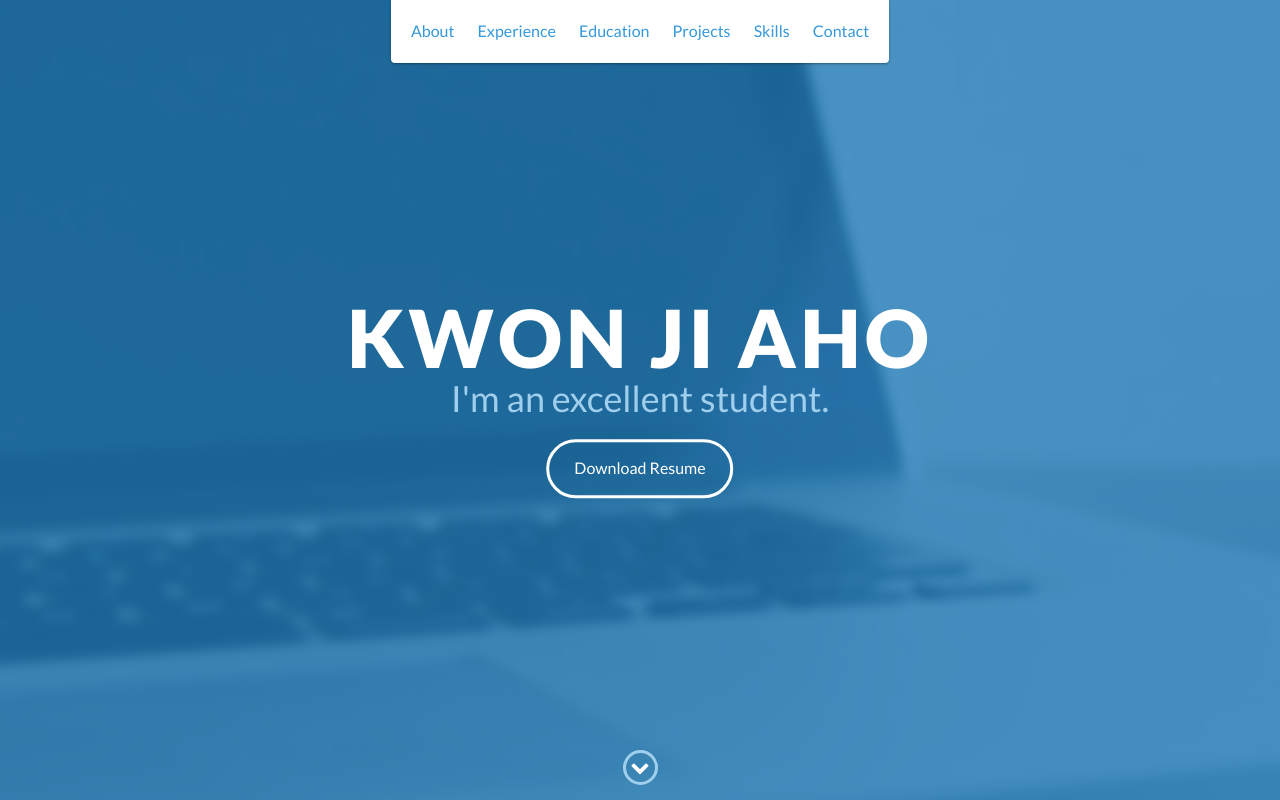
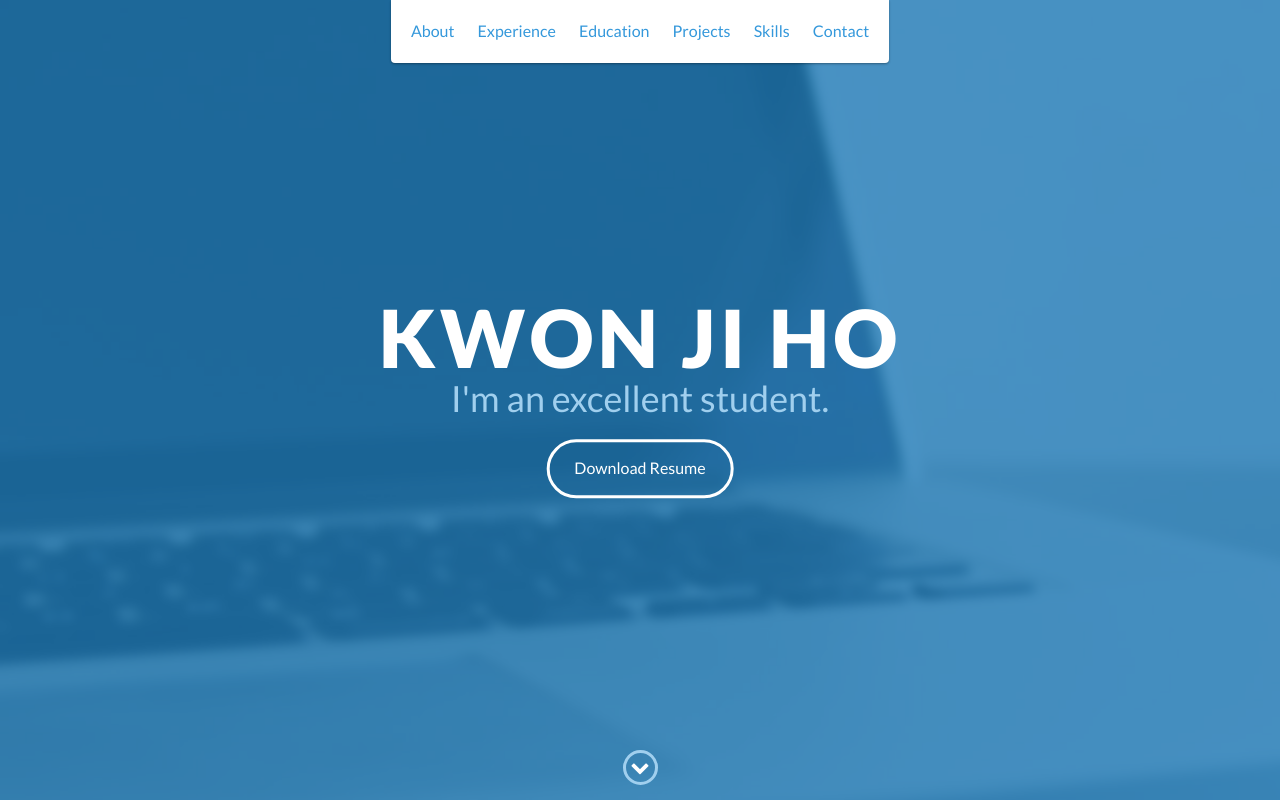
Before and after one commit to Kwonjiho/Kwonjiho.github.io, a website: page index.html in a window 1280 px wide. Shown: the top 800 px of the page. Drawn offline with nearby package versions, Linux system fonts and the light colour scheme.

Commit message:
update afaff

```diff
--- a/index.html
+++ b/index.html
@@ -48,7 +48,7 @@
 
     <div id="lead">
         <div id="lead-content">
-            <h1>Kwon ji aho</h1>
+            <h1>Kwon ji ho</h1>
             <h2>I'm an excellent student. </h2>
             <a href="#" class="btn-rounded-white">Download Resume</a>
         </div>
```
